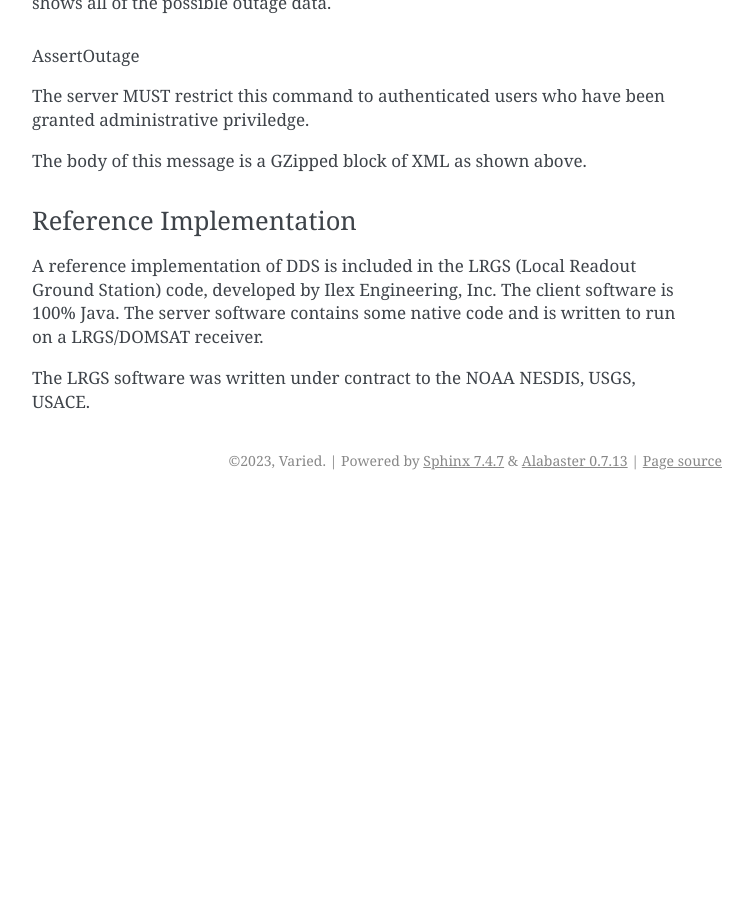
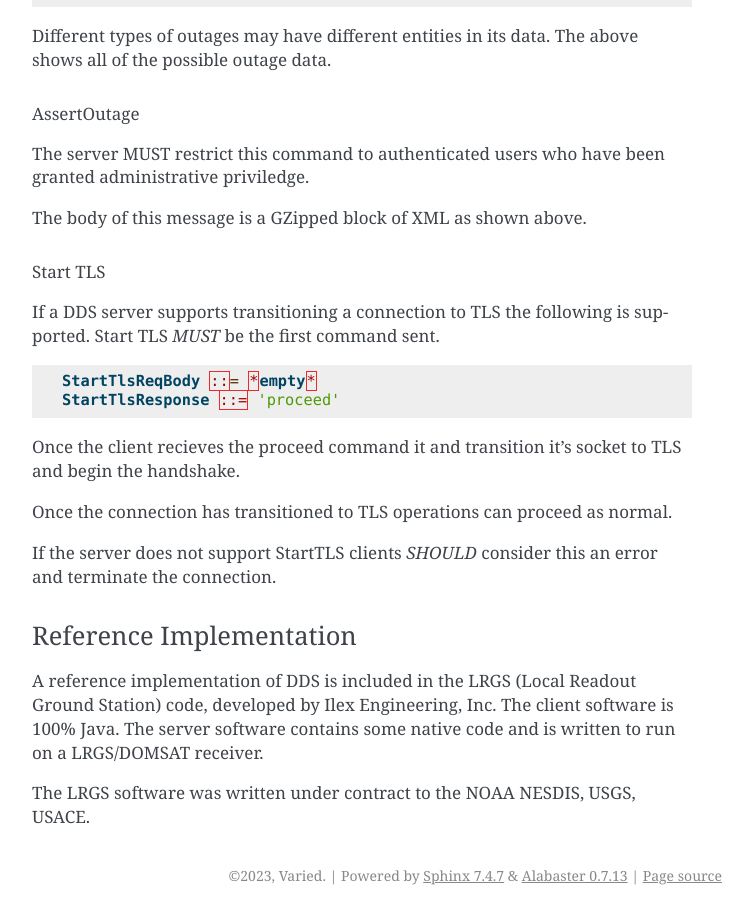
Before and after one commit to opendcs/dcs_standards, a Sphinx documentation site: the page built from source/dds-14.rst, in a window 1280 px wide and 900 px high, scrolled down 39953 px. Shown: the whole window, without its empty margins (388-1141 px from the left). Built offline with Sphinx 7.4.7, drawn with Linux system fonts in a browser that asks for light colours; before the commit the page ends 40453 px from its top, so only the background shows below that; some of the changed text lies outside the part shown.

Commit message:
Add Start TLS documentation to DDS protocol document.

```diff
--- a/source/dds-14.rst
+++ b/source/dds-14.rst
@@ -605,7 +605,10 @@ Table 2-2 contains the valid type-codes for DDS messages
 |                  |                    | commands: Add, Modify,     |
 |                  |                    | Delete                     |
 +------------------+--------------------+----------------------------+
-
+|   **t**          |    IdStartTls      | Transition this connection |
+|                  |                    | to use TLS. *MUST* be the  |
+|                  |                    | first command sent.        |
++------------------+--------------------+----------------------------+
 ..
 
    **Table 2-2: Type-Codes used in DDS Messages.**
@@ -1390,6 +1393,24 @@ been granted administrative priviledge.
 
 The body of this message is a GZipped block of XML as shown above.
 
+Start TLS
+^^^^^^^^^
+If a DDS server supports transitioning a connection to TLS the following
+is supported. Start TLS *MUST* be the first command sent.
+
+..  code-block:: ebnf
+
+   StartTlsReqBody ::= *empty*
+   StartTlsResponse ::= 'proceed'
+
+Once the client recieves the proceed command it and transition it's socket
+to TLS and begin the handshake.
+
+Once the connection has transitioned to TLS operations can proceed as normal.
+
+If the server does not support StartTLS clients *SHOULD* consider this an error
+and terminate the connection.
+
 Reference Implementation
 ========================
 
```
